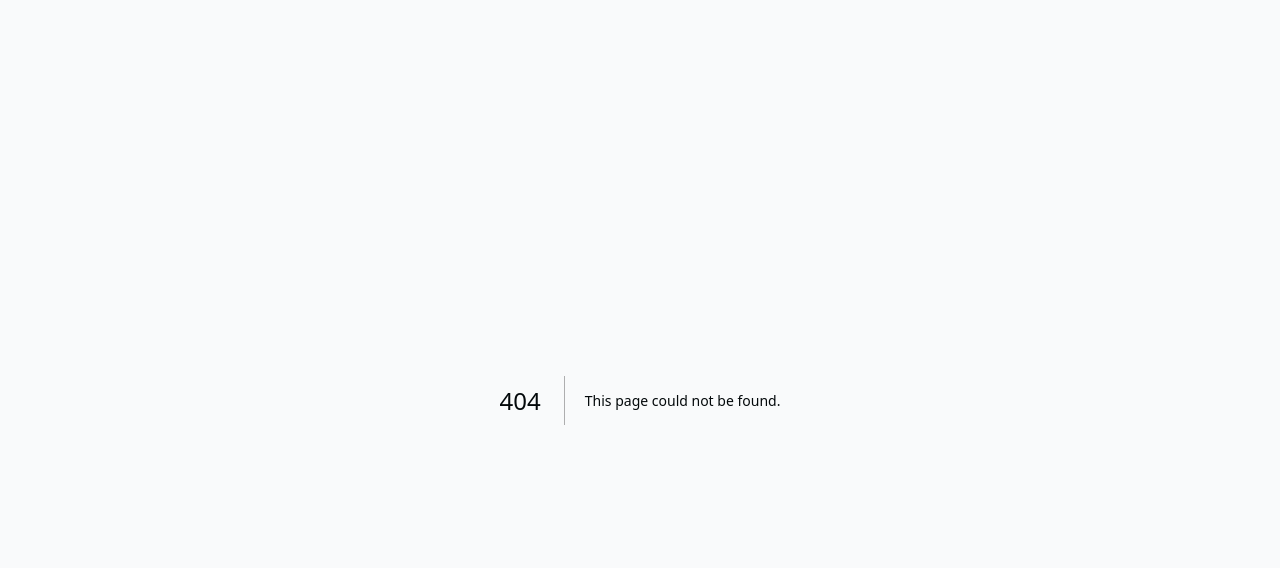
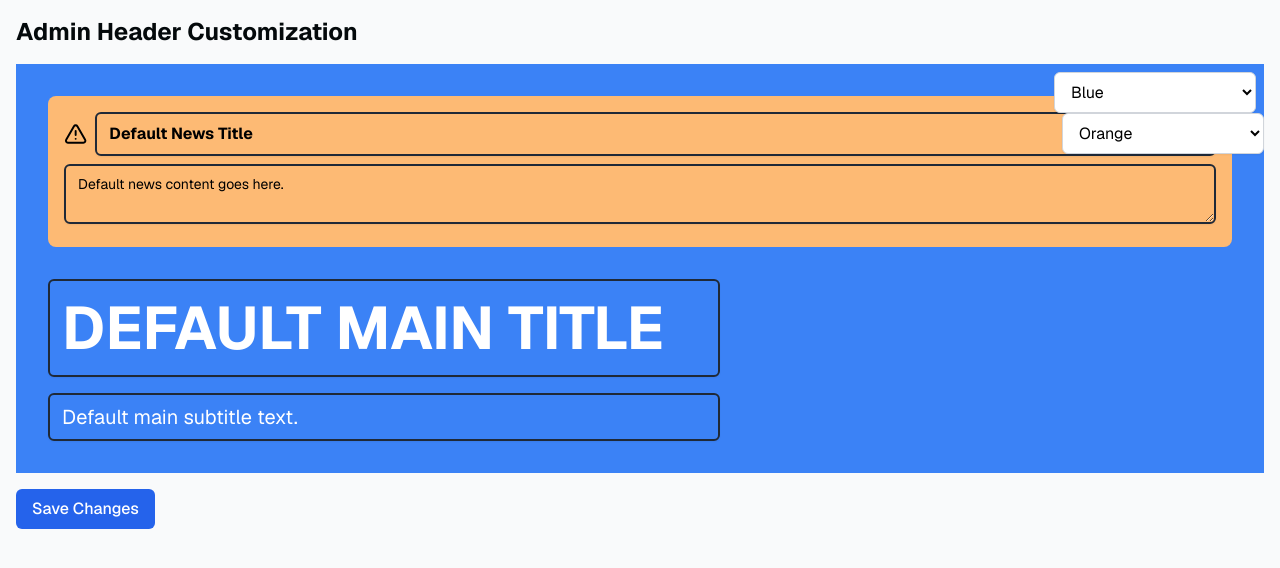
Before and after one commit to unisdgprojectteam38/unisdgteam38-deploy, a Next.js app: page /builder in a window 1280 px wide. Before the commit this address had no page. Shown: the top 568 px of the page. Built offline with nearby package versions, Linux system fonts and the light colour scheme.

Commit message:
feat(builder): add base for header inline editor

```diff
--- /dev/null
+++ b/app/builder/page.tsx
@@ -0,0 +1,41 @@
+'use client';
+
+import React, { useState } from 'react';
+import InlineHeaderEditor from '@/components/builder/InlineHeaderEditor';
+import { HeaderData } from '@/types/infographics';
+import { Button } from '@/components/ui/Button';
+
+const AdminHeaderCustomizationPage: React.FC = () => {
+  const [headerData, setHeaderData] = useState<HeaderData>({
+    newsTitle: 'Default News Title',
+    newsContent: 'Default news content goes here.',
+    mainTitle: 'DEFAULT MAIN TITLE',
+    mainSubtitle: 'Default main subtitle text.',
+    backgroundColor: 'bg-blue-500',
+    newsBannerColor: 'bg-orange-300',
+  });
+
+  const handleHeaderUpdate = (newData: HeaderData) => {
+    setHeaderData(newData);
+  };
+
+  const handleSave = () => {
+    // Here you would typically send the data to your backend
+    console.log('Saving header data:', headerData);
+    // TODO: Implement actual save functionality
+  };
+
+  return (
+    <div className="container mx-auto p-4">
+      <h1 className="text-2xl font-bold mb-4">Admin Header Customization</h1>
+
+      <div className="mb-4">
+        <InlineHeaderEditor initialData={headerData} onUpdate={handleHeaderUpdate} />
+      </div>
+
+      <Button onClick={handleSave}>Save Changes</Button>
+    </div>
+  );
+};
+
+export default AdminHeaderCustomizationPage;
--- /dev/null
+++ b/components/builder/InlineHeaderEditor.tsx
@@ -0,0 +1,93 @@
+'use client';
+import React, { useState } from 'react';
+import { Label } from '@/components/ui/Label';
+import { Input, Textarea } from '@/components/ui/Input';
+import { Select } from '@/components/ui/Select';
+import { HeaderData } from '@/types/infographics';
+import { AlertTriangle } from 'lucide-react'
+
+interface InlineHeaderEditorProps {
+  initialData: HeaderData;
+  onUpdate: (data: HeaderData) => void;
+}
+
+const InlineHeaderEditor: React.FC<InlineHeaderEditorProps> = ({ initialData, onUpdate }) => {
+  const [headerData, setHeaderData] = useState<HeaderData>(initialData);
+
+  const handleInputChange = (e: React.ChangeEvent<HTMLInputElement | HTMLTextAreaElement | HTMLSelectElement>) => {
+    const { name, value } = e.target;
+    const newData = { ...headerData, [name]: value };
+    setHeaderData(newData);
+    onUpdate(newData);
+  };
+
+  return (
+    <section className={`${headerData.backgroundColor} p-8 relative`}>
+      <div className={`${headerData.newsBannerColor} p-4 rounded-lg mb-8 relative`}>
+        <div className="flex items-center">
+          <AlertTriangle className="text-black mr-2" />
+          <Input
+            name="newsTitle"
+            value={headerData.newsTitle}
+            onChange={handleInputChange}
+            className="font-bold bg-transparent text-black"
+            placeholder="Enter news title"
+          />
+        </div>
+        <Textarea
+          name="newsContent"
+          value={headerData.newsContent}
+          onChange={handleInputChange}
+          className="text-sm mt-2 bg-transparent text-black w-full"
+          placeholder="Enter news content"
+        />
+      </div>
+
+      <div className="flex justify-between items-start">
+        <div className="text-white max-w-2xl">
+          <Input
+            name="mainTitle"
+            value={headerData.mainTitle}
+            onChange={handleInputChange}
+            className="text-6xl font-bold mb-4 bg-transparent text-white"
+            placeholder="Enter main title"
+          />
+          <Input
+            name="mainSubtitle"
+            value={headerData.mainSubtitle}
+            onChange={handleInputChange}
+            className="text-xl bg-transparent text-white"
+            placeholder="Enter main subtitle"
+          />
+        </div>
+      </div>
+
+      <div className="absolute top-2 right-2 space-x-2">
+        <Select
+          name="backgroundColor"
+          value={headerData.backgroundColor}
+          onChange={handleInputChange}
+          className="bg-white text-black"
+        >
+          <option value="bg-blue-500">Blue</option>
+          <option value="bg-green-500">Green</option>
+          <option value="bg-red-500">Red</option>
+          <option value="bg-purple-500">Purple</option>
+        </Select>
+        <Select
+          name="newsBannerColor"
+          value={headerData.newsBannerColor}
+          onChange={handleInputChange}
+          className="bg-white text-black"
+        >
+          <option value="bg-orange-300">Orange</option>
+          <option value="bg-yellow-300">Yellow</option>
+          <option value="bg-green-300">Green</option>
+          <option value="bg-blue-300">Blue</option>
+        </Select>
+      </div>
+    </section>
+  );
+};
+
+export default InlineHeaderEditor;
--- /dev/null
+++ b/components/ui/Button.tsx
@@ -0,0 +1,23 @@
+import React from 'react';
+
+interface ButtonProps extends React.ButtonHTMLAttributes<HTMLButtonElement> {
+  children: React.ReactNode;
+  variant?: 'primary' | 'secondary';
+}
+
+export const Button: React.FC<ButtonProps> = ({ children, className, variant = 'primary', ...props }) => {
+  const baseClasses = 'px-4 py-2 rounded-md font-medium focus:outline-none focus:ring-2 focus:ring-offset-2';
+  const variantClasses = {
+    primary: 'bg-blue-600 text-white hover:bg-blue-700 focus:ring-blue-500',
+    secondary: 'bg-gray-200 text-gray-800 hover:bg-gray-300 focus:ring-gray-500',
+  };
+
+  return (
+    <button
+      className={`${baseClasses} ${variantClasses[variant]} ${className}`}
+      {...props}
+    >
+      {children}
+    </button>
+  );
+};
--- /dev/null
+++ b/components/ui/Input.tsx
@@ -0,0 +1,27 @@
+import React from 'react';
+
+interface InputProps extends React.InputHTMLAttributes<HTMLInputElement | HTMLTextAreaElement> {
+  as?: 'input' | 'textarea';
+}
+
+export const Input: React.FC<InputProps> = ({ as = 'input', className, ...props }) => {
+  const baseClasses = 'w-full px-3 py-2 border-2 border-gray-800 rounded-md shadow-sm focus:outline-none focus:ring-2 focus:ring-blue-600 focus:border-blue-600';
+
+  if (as === 'textarea') {
+    return (
+      <textarea
+        className={`${baseClasses} ${className}`}
+        {...props as React.TextareaHTMLAttributes<HTMLTextAreaElement>}
+      />
+    );
+  }
+
+  return (
+    <input
+      className={`${baseClasses} ${className}`}
+      {...props as React.InputHTMLAttributes<HTMLInputElement>}
+    />
+  );
+};
+
+export const Textarea: React.FC<InputProps> = (props) => <Input as="textarea" {...props} />;
--- /dev/null
+++ b/components/ui/Label.tsx
@@ -0,0 +1,16 @@
+import React from 'react';
+
+interface LabelProps extends React.LabelHTMLAttributes<HTMLLabelElement> {
+  children: React.ReactNode;
+}
+
+export const Label: React.FC<LabelProps> = ({ children, className, ...props }) => {
+  return (
+    <label
+      className={`block text-sm font-medium text-gray-700 mb-1 ${className}`}
+      {...props}
+    >
+      {children}
+    </label>
+  );
+};
--- /dev/null
+++ b/components/ui/Select.tsx
@@ -0,0 +1,16 @@
+import React from 'react';
+
+interface SelectProps extends React.SelectHTMLAttributes<HTMLSelectElement> {
+  children: React.ReactNode;
+}
+
+export const Select: React.FC<SelectProps> = ({ children, className, ...props }) => {
+  return (
+    <select
+      className={`w-full px-3 py-2 border border-gray-300 rounded-md shadow-sm focus:outline-none focus:ring-2 focus:ring-blue-500 focus:border-blue-500 ${className}`}
+      {...props}
+    >
+      {children}
+    </select>
+  );
+};
```
